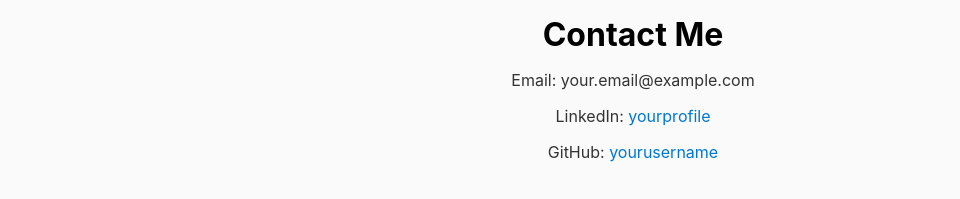
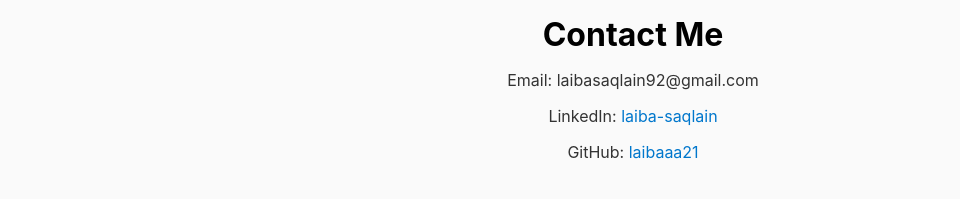
Before and after one commit to laibaaa21/React-Portfolio-2025, a React (Create React App) app: page / in a window 1280 px wide. Shown: the part 1773-1972 px from the top of the page, without its empty margins (7-967 px from the left). Built offline with nearby package versions, Linux system fonts and the light colour scheme.

Commit message:
Fixed contact page with proper links and routing

```diff
--- a/src/components/Contact/Contact.jsx
+++ b/src/components/Contact/Contact.jsx
@@ -5,12 +5,12 @@ const Contact = () => {
   return (
     <section id="contact">
       <h2>Contact Me</h2>
-      <p>Email: your.email@example.com</p>
+      <p>Email: laibasaqlain92@gmail.com</p>
       <p>
-        LinkedIn: <a href="https://linkedin.com/in/yourprofile" target="_blank" rel="noopener noreferrer">yourprofile</a>
+        LinkedIn: <a href="www.linkedin.com/in/laiba-saqlain-29b983297" target="_blank" rel="noopener noreferrer">laiba-saqlain</a>
       </p>
       <p>
-        GitHub: <a href="https://github.com/yourusername" target="_blank" rel="noopener noreferrer">yourusername</a>
+        GitHub: <a href="https://github.com/laibaaa21" target="_blank" rel="noopener noreferrer">laibaaa21</a>
       </p>
     </section>
   );
--- a/src/router.js
+++ b/src/router.js
@@ -1,7 +1,8 @@
 // src/router.js
 import React from 'react';
 import { BrowserRouter as Router, Routes, Route } from 'react-router-dom';
-import HomePage from './pages/HomePage';
+import HomePage from './pages/HomePage.jsx';
+
 
 const AppRouter = () => {
   return (
```
